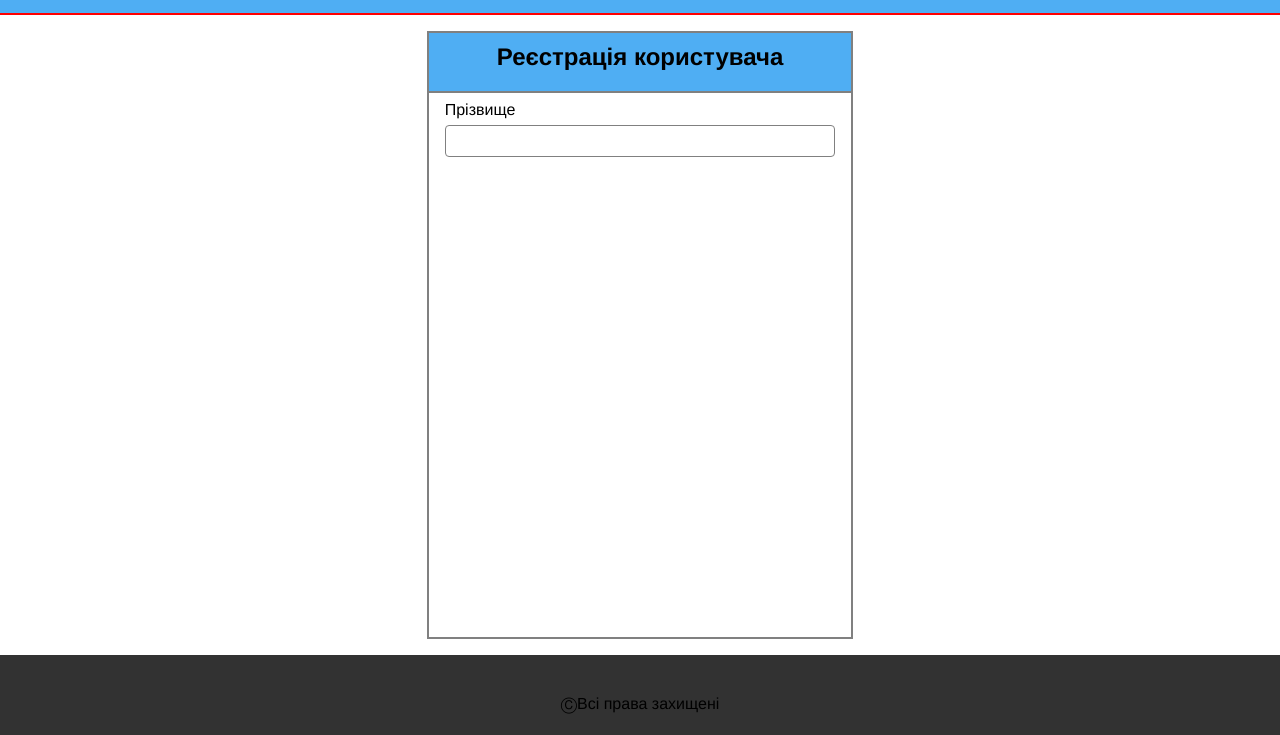
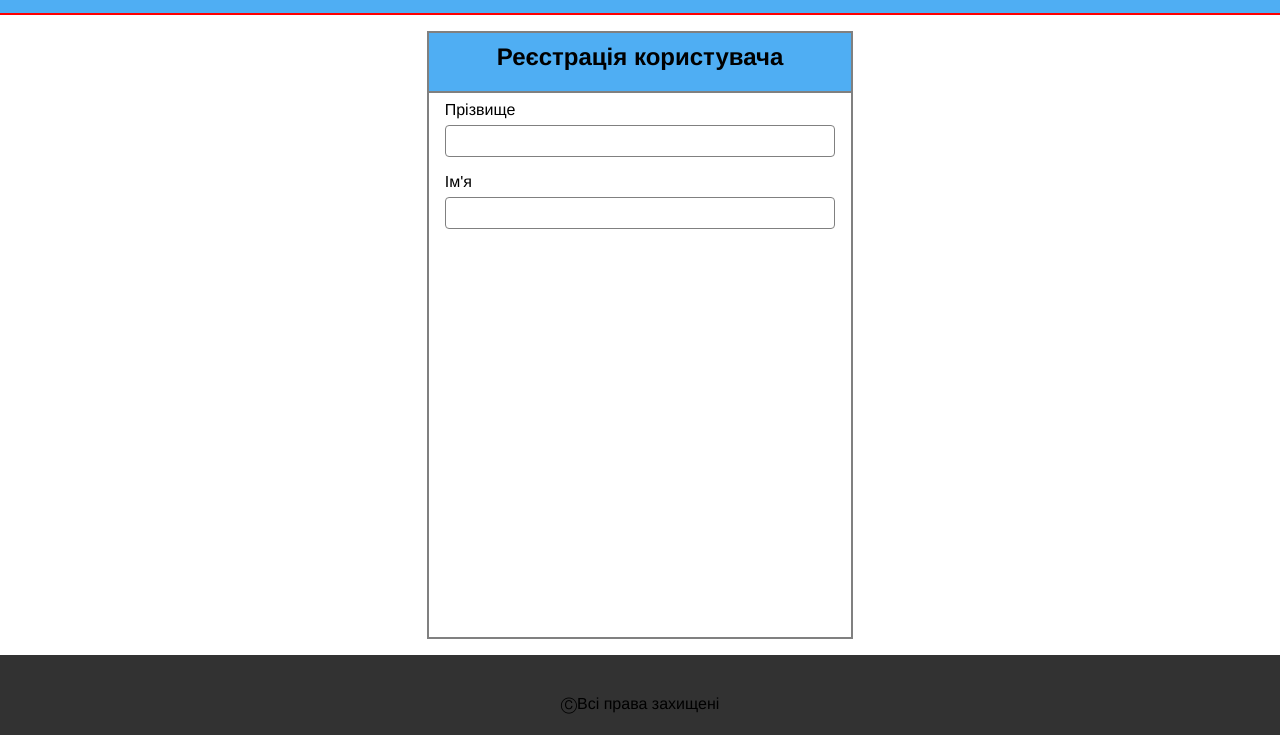
Before and after one commit to MasterofOak/web-13, a website: page registry.html in a window 1280 px wide. Shown: the part 65-800 px from the top of the page. Drawn offline with Linux system fonts and the light colour scheme.

Commit message:
Add input for First Name

```diff
--- a/registry.html
+++ b/registry.html
@@ -106,6 +106,10 @@
                         <label for="lastName">Прізвище</label>
                         <input type="text" name="lastName" id="lastName" />
                     </div>
+                    <div class="field">
+                        <label for="firstName">Ім'я</label>
+                        <input type="text" name="firstName" id="firstName" />
+                    </div>
                 </div>
             </form>
         </div>
```
